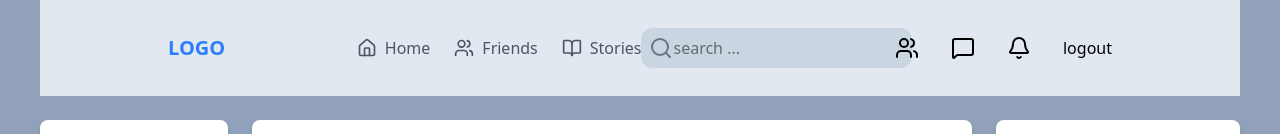
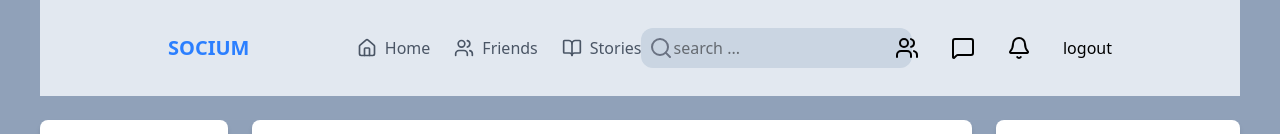
Before and after one commit to abijith-831/Socium, a Next.js app: page / in a window 1280 px wide. Shown: the top 134 px of the page. Built offline with nearby package versions, Linux system fonts and the light colour scheme.

Commit message:
navbar updated 2

```diff
--- a/src/app/layout.tsx
+++ b/src/app/layout.tsx
@@ -1,7 +1,6 @@
 
 import type { Metadata } from "next";
 import "./globals.css";
-import Navbar from "@/components/Navbar";
 import { StoreProvider } from "../store/StoreProvider";
 
 
--- a/src/app/page.tsx
+++ b/src/app/page.tsx
@@ -10,7 +10,7 @@ const HomePage = () => {
   return (
     <div className="w-full">
       {/* Navbar */}
-      <div className="bg-slate-200 px-4 md:px-8 lg:px-16 xl:px-32 2xl:px-64">
+      <div className="bg-slate-200 px-4 md:px-8 lg:px-16 xl:px-32 2xl:px-32">
         <Navbar />
       </div>
 
--- a/src/components/Navbar.tsx
+++ b/src/components/Navbar.tsx
@@ -36,9 +36,9 @@ const Navbar = () => {
 
 
   return (
-    <div className='h-24 flex items-center justify-between'>
+    <div className='h-24 flex w-full items-center justify-between'>
       <div className='left md:hidden lg:block w-[20%]'>
-        <Link href='/' className='font-bold text-xl text-blue-500'>LOGO</Link>
+        <Link href='/' className='font-bold text-xl text-blue-500'>SOCIUM</Link>
       </div>
       <div className='center hidden md:flex w-[50%] items-center justify-between'>
         <div className='flex  gap-6 text-gray-600'>
```
